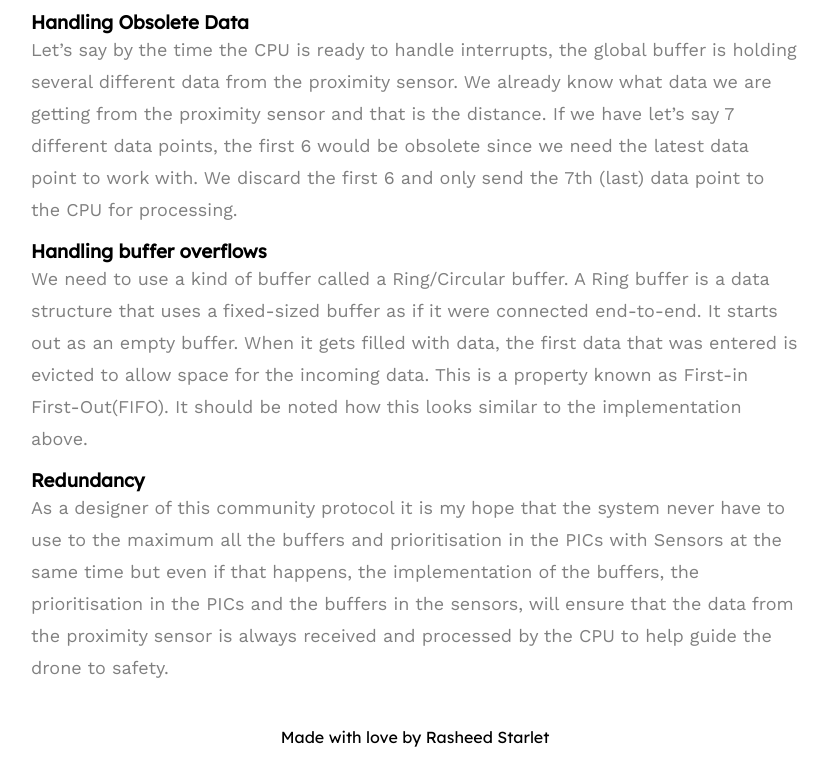
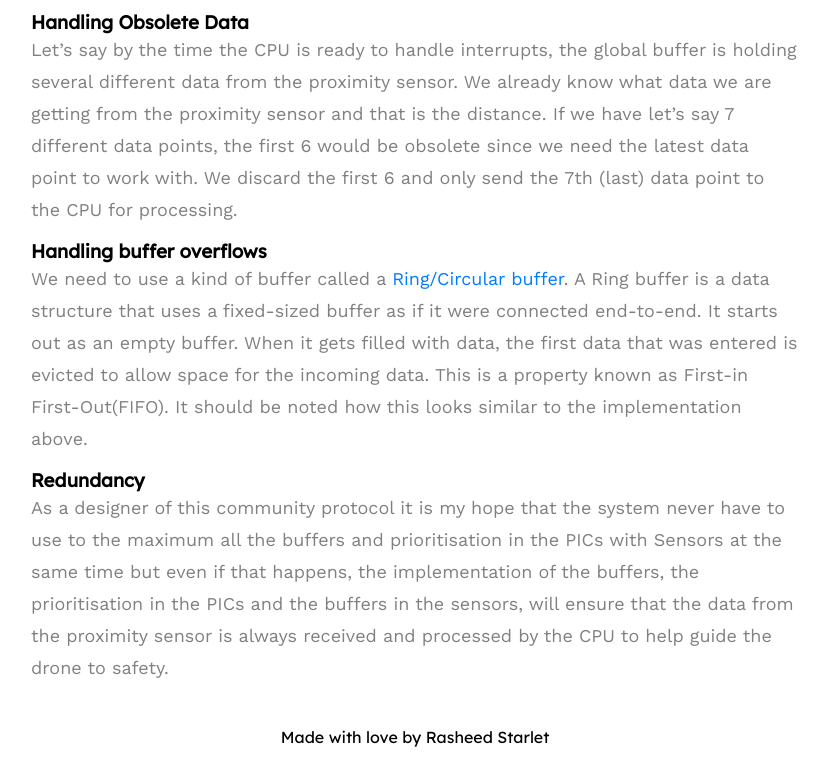
Before and after one commit to rasheedmhd/blog, a plain HTML site: page articles/understanding_interrupts.html in a window 1280 px wide. Shown: the part 3203-3980 px from the top of the page, without its empty margins (225-1053 px from the left). Drawn offline with nearby package versions, Linux system fonts and the light colour scheme; files whose address does not match are found by name.

Commit message:
link to Ring Buffer

```diff
--- a/articles/understanding_interrupts.html
+++ b/articles/understanding_interrupts.html
@@ -104,7 +104,7 @@
 
             <h3>Handling buffer overflows</h3>
             <p>
-                We need to use a kind of buffer called a Ring/Circular buffer. A Ring buffer is a data structure that uses a fixed-sized buffer as if it were connected end-to-end. It starts out as an empty buffer. When it gets filled with data, the first data that was entered is evicted to allow space for the incoming data. This is a property known as First-in First-Out(FIFO). It should be noted how this looks similar to the implementation above.
+                We need to use a kind of buffer called a <a href="https://en.wikipedia.org/wiki/Circular_buffer">Ring/Circular buffer</a>. A Ring buffer is a data structure that uses a fixed-sized buffer as if it were connected end-to-end. It starts out as an empty buffer. When it gets filled with data, the first data that was entered is evicted to allow space for the incoming data. This is a property known as First-in First-Out(FIFO). It should be noted how this looks similar to the implementation above.
             </p>
 
             <h3>Redundancy</h3>
```
